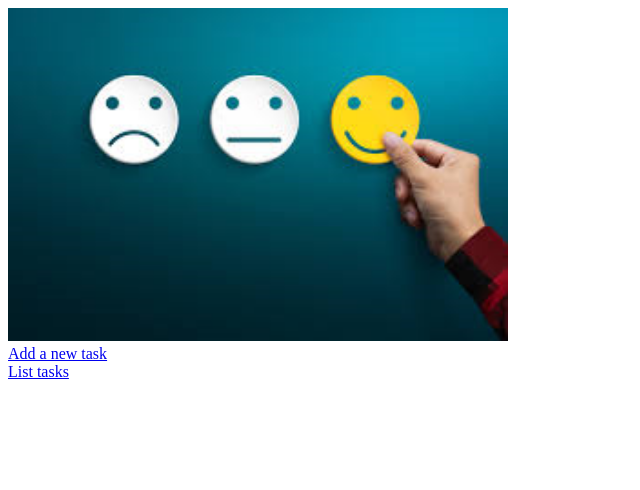
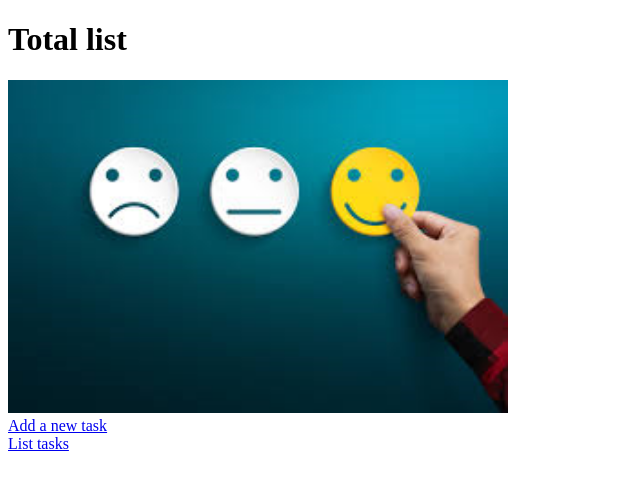
Before and after one commit to lxia0004/week5, a website: page views/index.html in a window 1280 px wide. Shown: the whole page, without its empty margins (0-640 px from the left). Drawn offline with Linux system fonts and the light colour scheme; files whose address does not match are found by name.

Commit message:
add head

```diff
--- a/views/index.html
+++ b/views/index.html
@@ -1,5 +1,6 @@
 <!DOCTYPE html>
 <body>
+    <h1 >Total list</h1>
     <img src="customer.png"width="500"/> <br/>
     <a href="/addNewTask">Add a new task</a> <br/>
     <a href="/listAll">List tasks</a>
```
